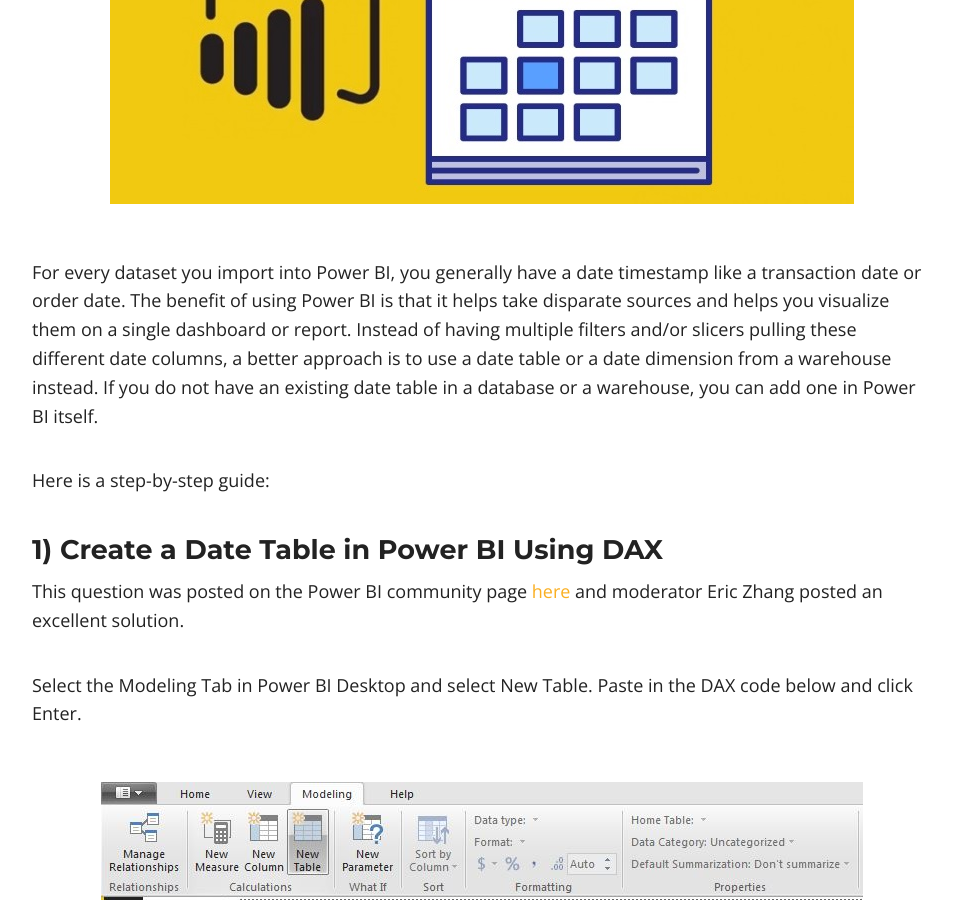
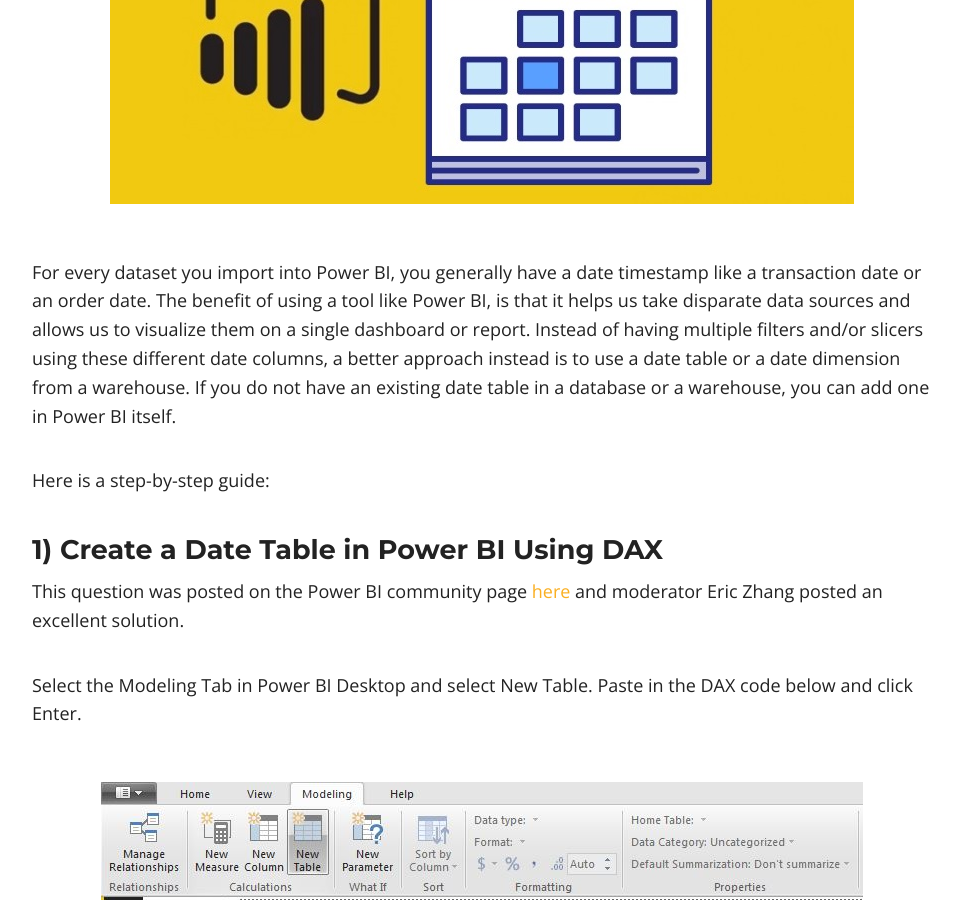
Before and after one commit to ldsouza/ldsouza.github.io, a Jekyll site: the page built from _posts/2018-02-14-powerbi-add-a-date-table.md, in a window 1280 px wide and 900 px high, scrolled down 1220 px. Shown: the whole window, without its empty margins (158-1118 px from the left). Built offline with Jekyll 4.4.1, drawn with Linux system fonts in a browser that asks for light colours; nearby versions of some CDN libraries; library files that are not in the unit come from our copies.

Commit message:
Update 2018-02-14-powerbi-add-a-date-table.md

```diff
--- a/_posts/2018-02-14-powerbi-add-a-date-table.md
+++ b/_posts/2018-02-14-powerbi-add-a-date-table.md
@@ -18,7 +18,7 @@
 
 ![Image]({{ site.url }}/images/blog/powerbi-add-a-date-table/0.JPG)
 
-For every dataset you import into Power BI, you generally have a date timestamp like a transaction date or order date. The benefit of using Power BI is that it helps take disparate sources and helps you visualize them on a single dashboard or report. Instead of having multiple filters and/or slicers pulling these different date columns, a better approach is to use a date table or a date dimension from a warehouse instead. If you do not have an existing date table in a database or a warehouse, you can add one in Power BI itself.
+For every dataset you import into Power BI, you generally have a date timestamp like a transaction date or an order date. The benefit of using a tool like Power BI, is that it helps us take disparate data sources and allows us to visualize them on a single dashboard or report. Instead of having multiple filters and/or slicers using these different date columns, a better approach instead is to use a date table or a date dimension from a warehouse. If you do not have an existing date table in a database or a warehouse, you can add one in Power BI itself.
 
 Here is a step-by-step guide:
 
```
